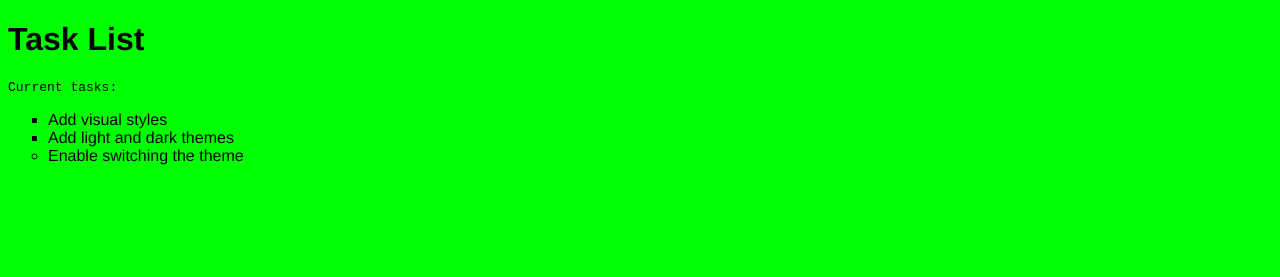
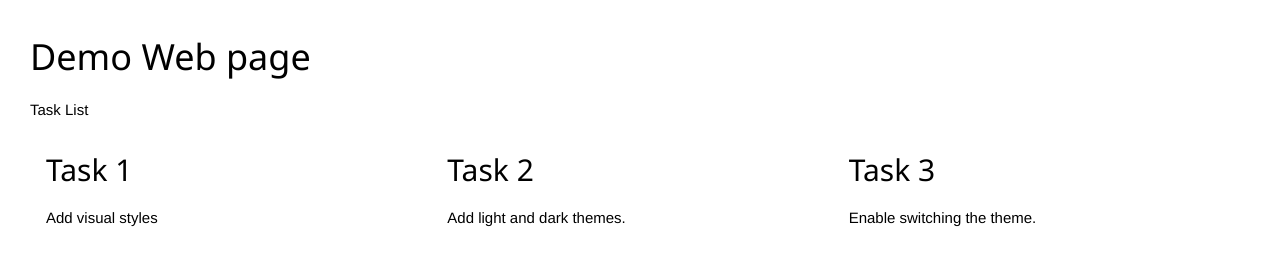
Before and after one commit to prithaCh/OSSAssignment4, a plain HTML site: page index.html in a window 1280 px wide. Drawn offline with nearby package versions, Linux system fonts and the light colour scheme.

Commit message:
Changed page formatting

```diff
--- a/index.html
+++ b/index.html
@@ -1,12 +1,11 @@
-<!DOCTYPE html>
+<!-- <!DOCTYPE html>
 <html lang="en">
   <head>
     <meta charset="utf-8">
     <meta http-equiv="X-UA-Compatible" content="IE=edge">
     <meta name="viewport" content="width=device-width, initial-scale=1.0">
     <title>Simple website</title>
-    <link rel="stylesheet" href="main.css">
-    <script src="app.js"></script>
+
   </head>
   <body class="light-theme">
     <h1>Task List</h1>
@@ -17,5 +16,40 @@
       <li>Enable switching the theme</li>
     </ul>
   </body>
+</html> -->
+<!-- Dummy comment in source code -->
+
+<!DOCTYPE html>
+<html>
+<head>
+<meta name="viewport" content="width=device-width, initial-scale=1">
+<link rel="stylesheet" href="https://www.w3schools.com/w3css/4/w3.css">
+<link rel="stylesheet" href="main.css">
+<script src="app.js"></script>
+</head>
+<body>
+
+<div class="light-theme">
+  <h1>Demo Web page</h1>
+  <p>Task List</p>
+</div>
+
+<div class="w3-row-padding">
+  <div class="w3-third">
+    <h2>Task 1</h2>
+    <p>Add visual styles</p>
+  </div>
+
+  <div class="w3-third">
+    <h2>Task 2</h2>
+    <p>Add light and dark themes.</p>
+  </div>
+
+  <div class="w3-third">
+    <h2>Task 3</h2>
+    <p>Enable switching the theme.</p>
+  </div>
+</div>
+
+</body>
 </html>
-<!-- Dummy comment in source code -->
--- a/main.css
+++ b/main.css
@@ -10,6 +10,7 @@
   }
   body {
       background: var(--bg);
+      margin: 2em;
   }
 
 ul {
```
